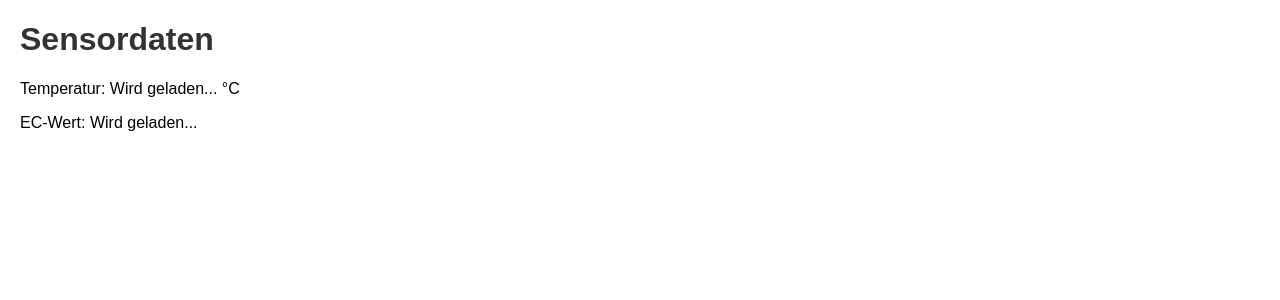
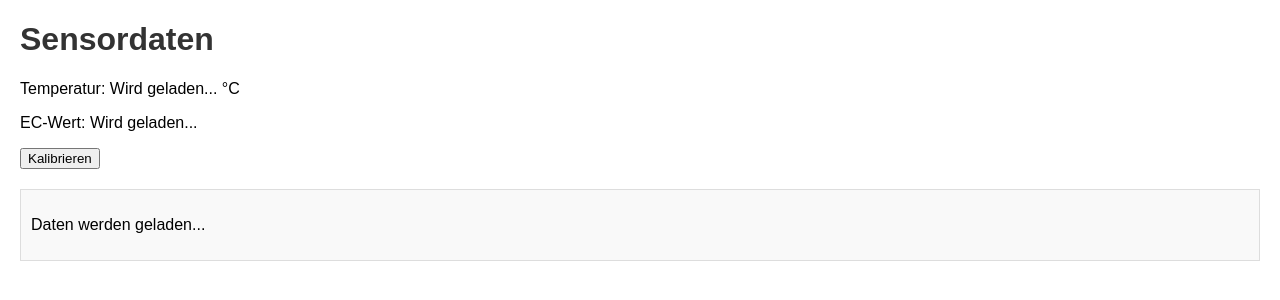
Before and after one commit to finanzamt123/server.py, a Flask app: page / in a window 1280 px wide. Shown: the top 300 px of the page. Run offline with Flask 3, Linux system fonts and the light colour scheme; data that the repository does not hold is empty.

Commit message:
Update index.html

```diff
--- a/templates/index.html
+++ b/templates/index.html
@@ -12,4 +12,8 @@
     <p>Temperatur: <span id="temperature">Wird geladen...</span> °C</p>
     <p>EC-Wert: <span id="ec">Wird geladen...</span></p>
 </body>
+    <button id="calibrate-btn">Kalibrieren</button>
+<div id="data-container">
+    <p>Daten werden geladen...</p>
+</div>
 </html>
```
